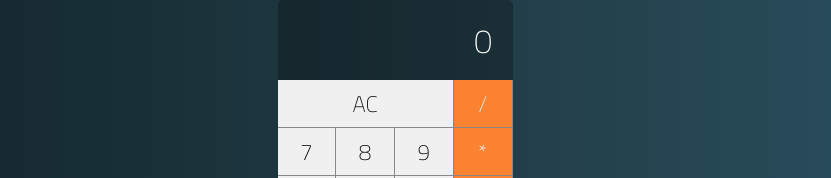
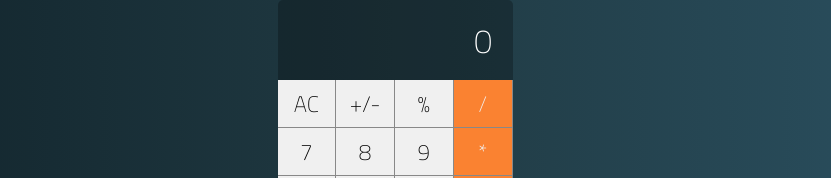
Before and after one commit to cainamagoncalves/Projeto-Calculadora, a React (Create React App) app: page / in a window 1280 px wide. Shown: the part 299-477 px from the top of the page, without its empty margins (245-1076 px from the left). Built offline with nearby package versions, Linux system fonts and the light colour scheme.

Commit message:
adicionando lógica if/else e botões restantes

```diff
--- a/src/main/Calculator.jsx
+++ b/src/main/Calculator.jsx
@@ -36,10 +36,18 @@ export default class Calculator extends Component {
 
             const values = [...this.state.values]
 
-            try {
-                values[0] = eval(`${values[0]} ${currentOperation} ${values[1]}` )
-            } catch(e) {
-                values[0] = this.state.values[0]
+            if (currentOperation === '+') {
+                values[0] = values[0] + values[1]
+            } else if (currentOperation === '-') {
+                values[0] = values[0] - values[1]
+            } else if (currentOperation === '*') {
+                values[0] = values[0] * values[1]
+            } else if (currentOperation === '/') {
+                values[0] = values[0] / values[1]
+            } else if (currentOperation === '%') {
+                values[0] = values[0] / 100
+            } else if (currentOperation === "+/-") {
+                values[0] = values[0] * -1
             }
 
             values[1] = 0
@@ -78,9 +86,9 @@ export default class Calculator extends Component {
         return (
             <div className="calculator">
                 <Display value={this.state.displayValue} />
-                <Button label="AC" click={this.clearMemory} triple/>
-                {/* /* <Button label="+/-" click={this.setOperation} />
-                <Button label="%" click={this.setOperation} /> */}
+                <Button label="AC" click={this.clearMemory} />
+                <Button label="+/-" click={this.setOperation} />
+                <Button label="%" click={this.setOperation} />
                 <Button label="/" click={this.setOperation} operation/>
                 <Button label="7" click={this.addDigit} />
                 <Button label="8" click={this.addDigit} />
```
